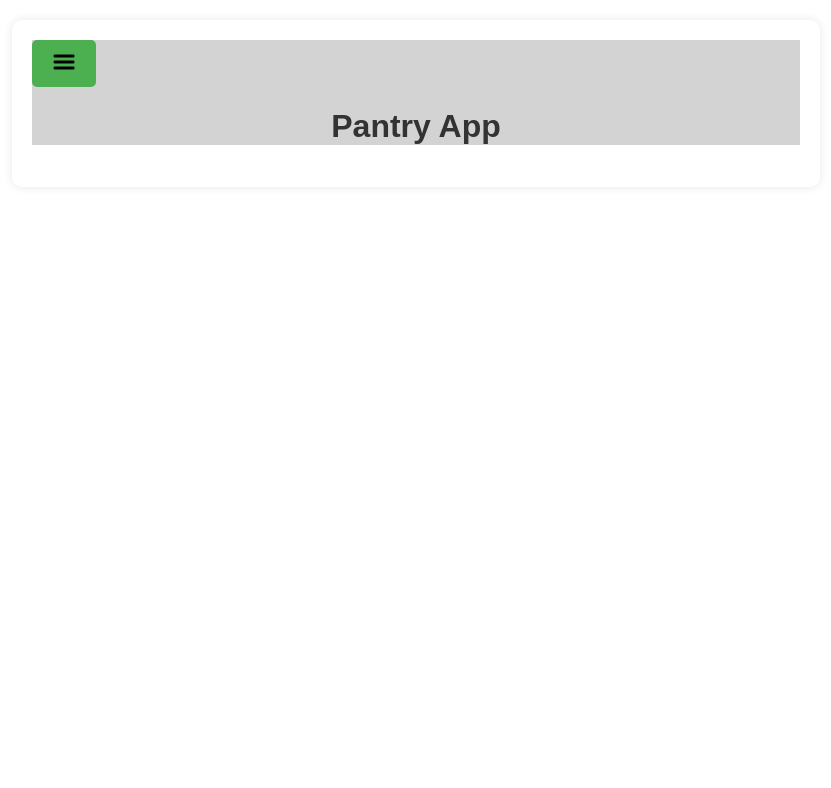
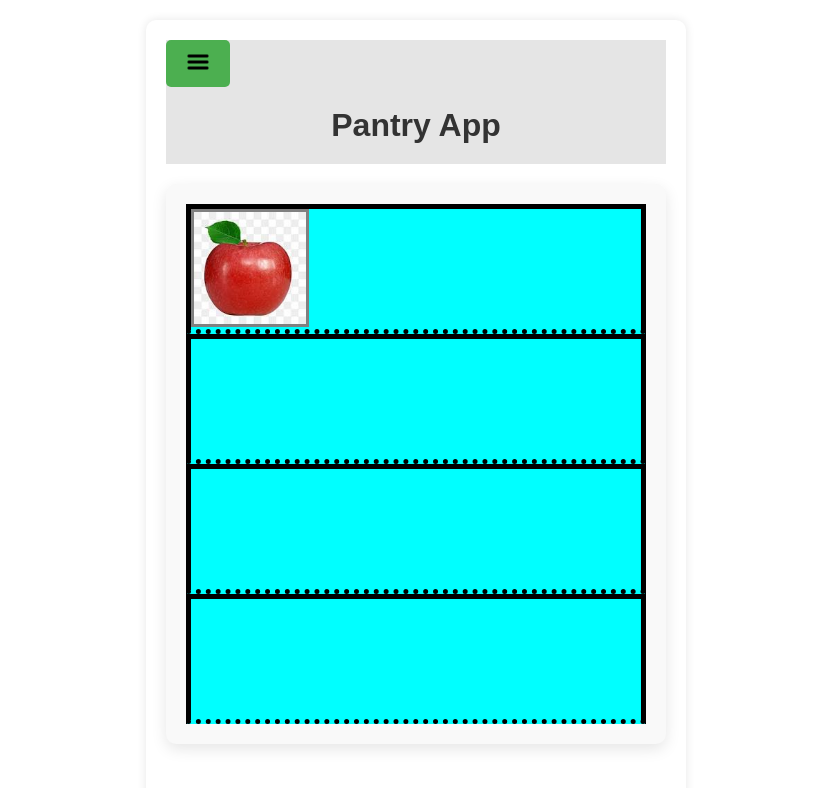
Before and after one commit to Dorrito5653/hackathon-challenge, a plain HTML site: page app/shelf.html in a window 1280 px wide. Shown: the whole page, without its empty margins (224-1055 px from the left). Drawn offline with Linux system fonts and the light colour scheme.

Commit message:
edited pantry app, added pantry

```diff
--- a/app/shelf.html
+++ b/app/shelf.html
@@ -13,9 +13,19 @@
             <button class="side-button" id="open-nav-bar" onclick="">
                 <img src="Assets/Hamburger_icon.svg.png" width="24px" height="24px" alt="Menu Button">
             </button>
-            <h1>Pantry App</h1>
+            <h1 class="top">Pantry App</h1>
         </header>
 
+        <div class="pantry">
+            <div class="row" id="row-1">
+                <div class="item-img">
+                    <img src="Assets/apple-img.jpg" alt="">
+                </div>
+            </div>
+            <div class="row" id="row-2"></div>
+            <div class="row" id="row-3"></div>
+            <div class="row" id="row-4"></div>
+        </div>
     </div>
 </body>
 </html>
--- a/app/styles.css
+++ b/app/styles.css
@@ -6,11 +6,36 @@ body {
 }
 
 header {
-    background-color: lightgray;
+    background-color: rgba(0, 0, 0, 0.1);
+    margin-bottom: 20px;
+    vertical-align: center;
+    align-items: center;
+}
+
+.top {
+    margin: 0;
+    padding: 20px;
+}
+
+.row {
+    height: 7.5em;
+    background-color: aqua;
+    border: 5px solid black;
+    border-bottom: 5px dotted black;
+    display: flexbox;
+}
+
+.row .item-img img {
+    max-height: 75%;
+
+    max-width: 7em;
+    border: 3px solid gray
 }
 
 .container {
-    max-width: 768px;
+    max-width: 500px;
+    max-height: 768px;
+    height: 768px;
     margin: 20px auto;
     padding: 20px;
     background-color: #fff;
```
Also changed, not shown: app/Assets/apple-img.jpg (added).
